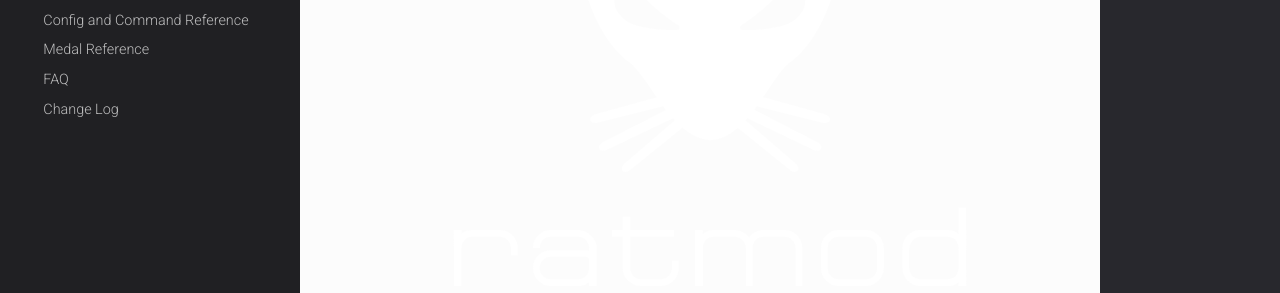
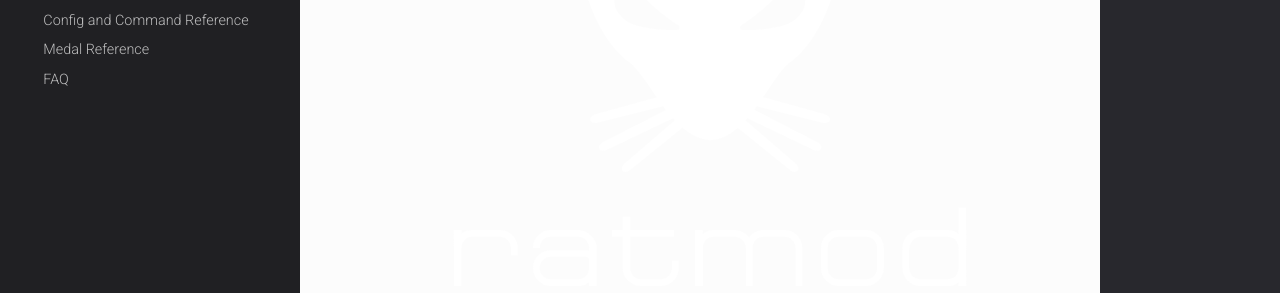
Before and after one commit to ratmod/ratmod.github.io, an MkDocs documentation site: the page built from docs/index.md, in a window 1280 px wide. Shown: the part 335-628 px from the top of the page. Built offline with MkDocs 1.6.1, drawn with Linux system fonts in a browser that asks for light colours; nearby versions of some CDN libraries.

Commit message:
change yaml

```diff
--- a/mkdocs.yml
+++ b/mkdocs.yml
@@ -15,4 +15,4 @@ nav:
   - Config and Command Reference: config-command-reference.md
   - Medal Reference: medal-reference.md
   - FAQ: faq.md
-  - Change Log: changelog.md
+  #- Change Log: changelog.md
```
